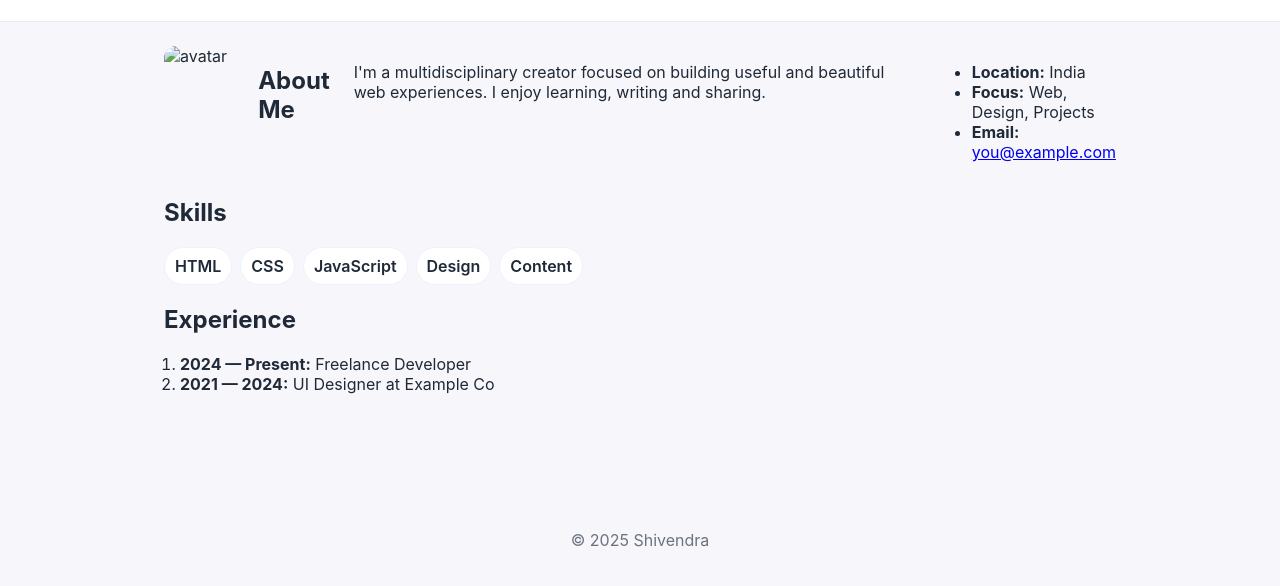
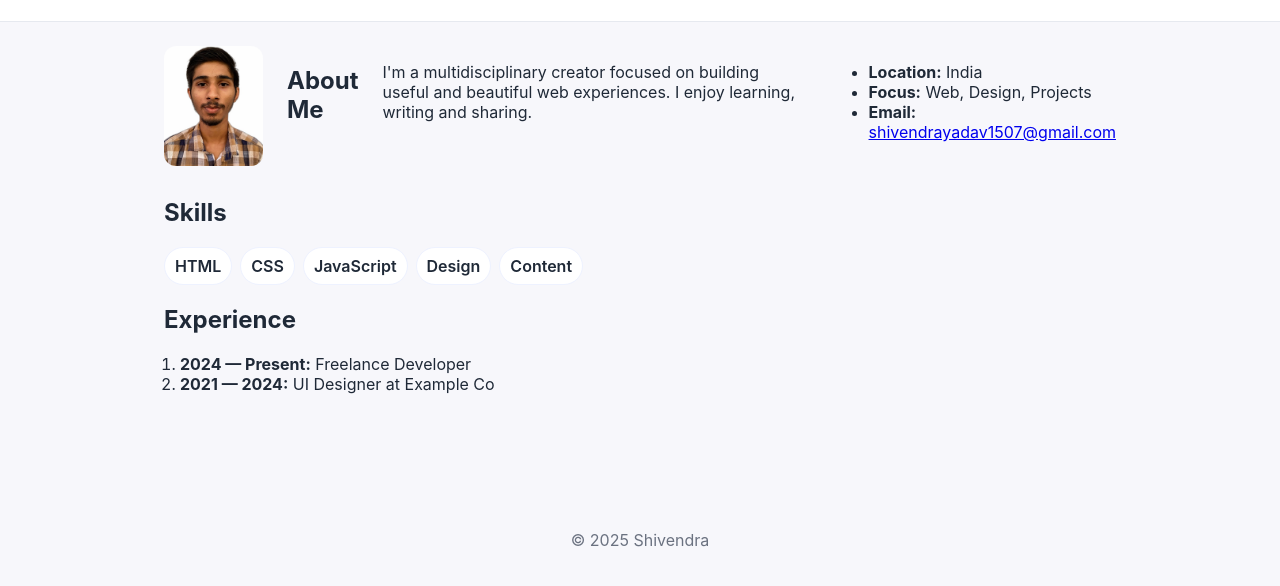
Before and after one commit to Shivendrayadav1507/profile, a plain HTML site: page profile.html in a window 1280 px wide. Shown: the part 48-634 px from the top of the page. Drawn offline with Linux system fonts and the light colour scheme.

Commit message:
Update profile image and email address

```diff
--- a/profile.html
+++ b/profile.html
@@ -22,13 +22,13 @@
 
   <main class="container">
     <section class="profile-intro">
-      <img src="assets/avatar.jpg" alt="avatar" class="avatar">
+      <img src="assets/avatar-placeholder.png" alt="avatar" class="avatar">
       <h1>About Me</h1>
       <p>I'm a multidisciplinary creator focused on building useful and beautiful web experiences. I enjoy learning, writing and sharing.</p>
       <ul class="meta">
         <li><strong>Location:</strong> India</li>
         <li><strong>Focus:</strong> Web, Design, Projects</li>
-        <li><strong>Email:</strong> <a href="mailto:you@example.com">you@example.com</a></li>
+        <li><strong>Email:</strong> <a href="mailto:you@example.com">shivendrayadav1507@gmail.com</a></li>
       </ul>
     </section>
 
```
